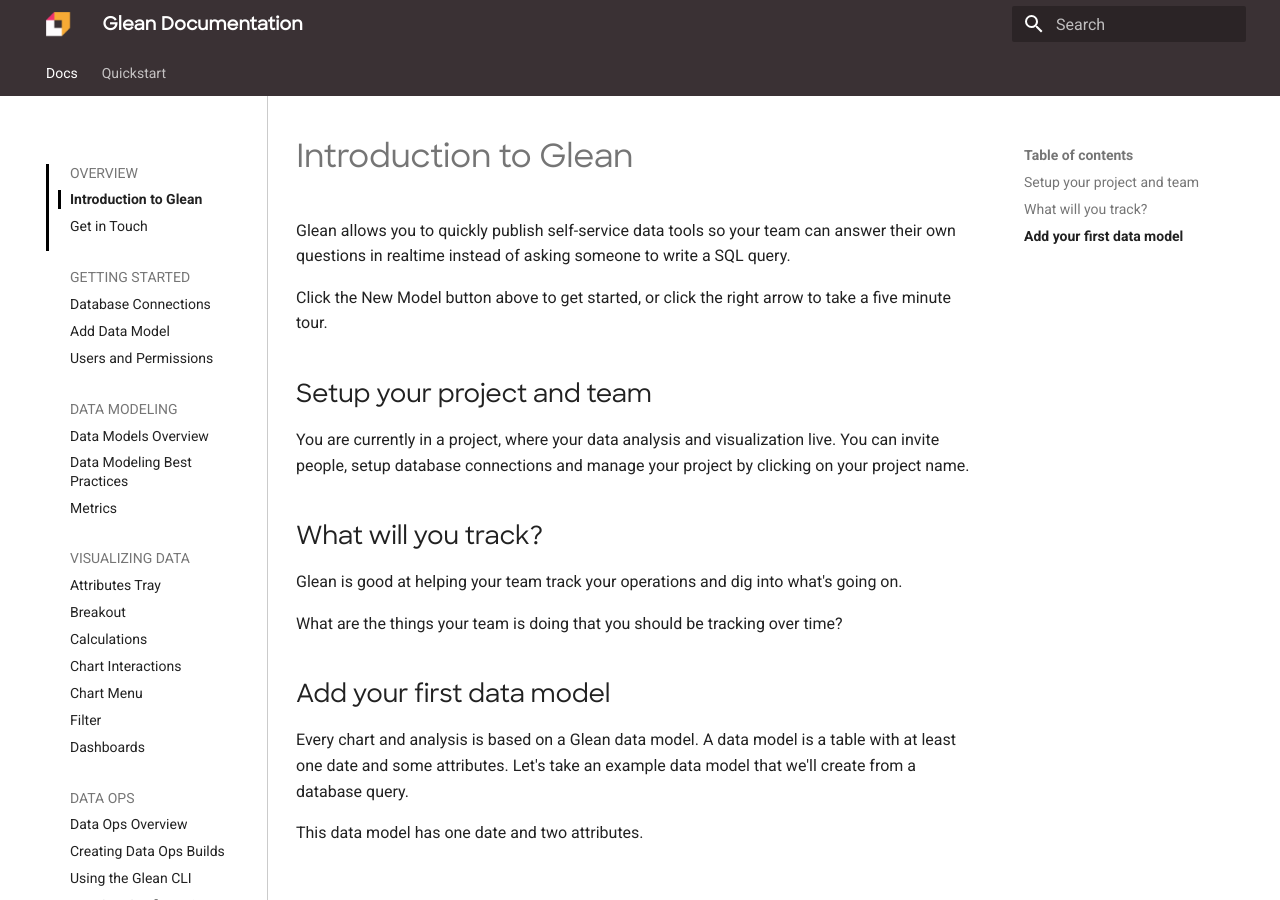
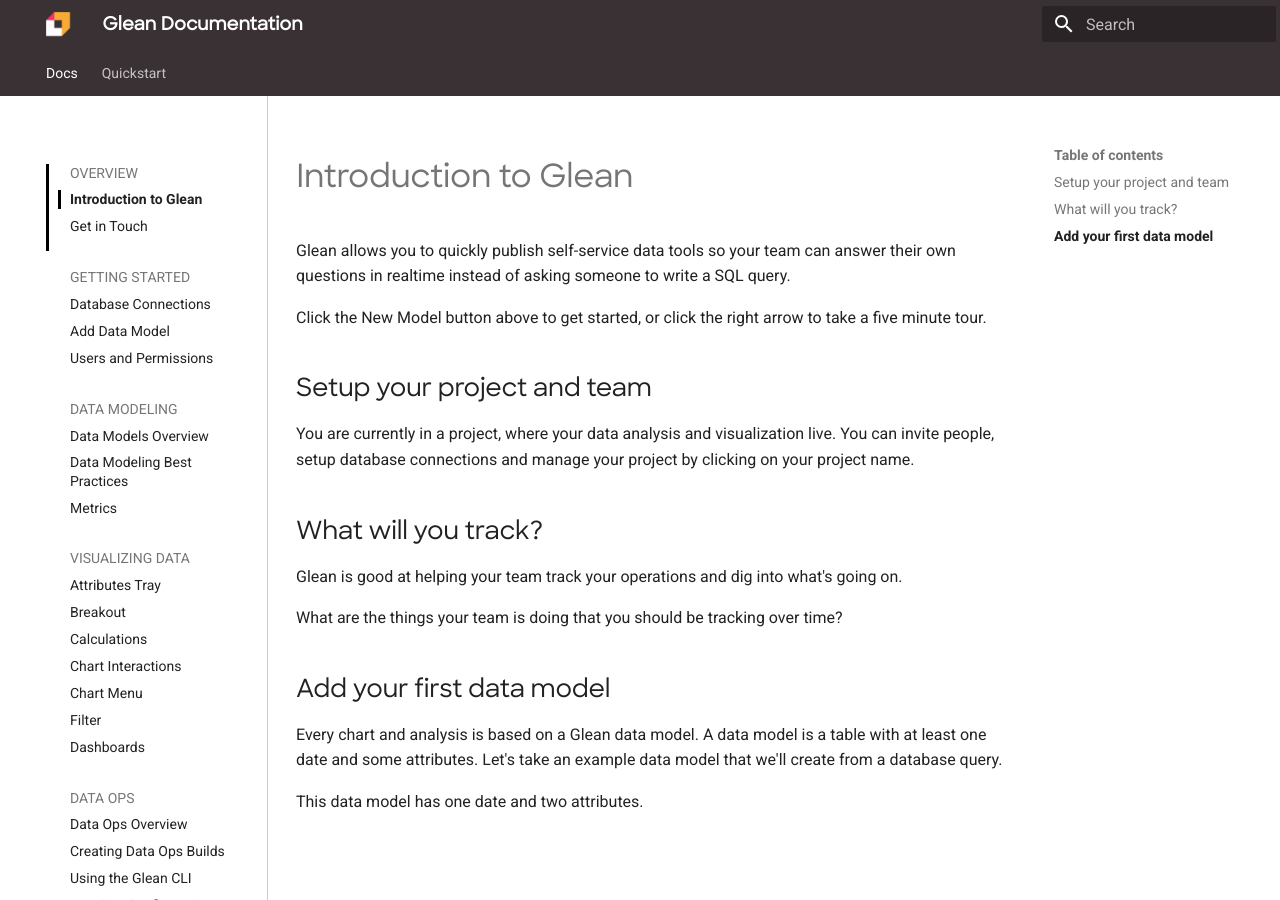
Before and after one commit to gleannyc/documentation, an MkDocs documentation site: the page built from docs/index.md, in a window 1280 px wide. Built offline with MkDocs 1.6.1 and Material for MkDocs 9.7.7, drawn with Linux system fonts in a browser that asks for light colours.

Commit message:
move toc all the way right and limit content width

```diff
--- a/docs/assets/stylesheets/extra.css
+++ b/docs/assets/stylesheets/extra.css
@@ -21,6 +21,12 @@
 .md-content {
   margin-top: 1rem;
 }
+
+.md-content__inner {
+  margin-top: 1rem;
+  max-width: 40rem;
+}
+
 .md-sidebar.md-sidebar--secondary {
   margin-top: 1rem;
   padding-top: 1.5rem;
@@ -30,6 +36,7 @@
 .md-grid {
   margin-left: 1.5rem;
   margin-right: 0;
+  max-width: initial;
 }
 .md-sidebar.md-sidebar--primary .md-sidebar__scrollwrap {
   border-right: 1px solid #cbcbcb;
```
